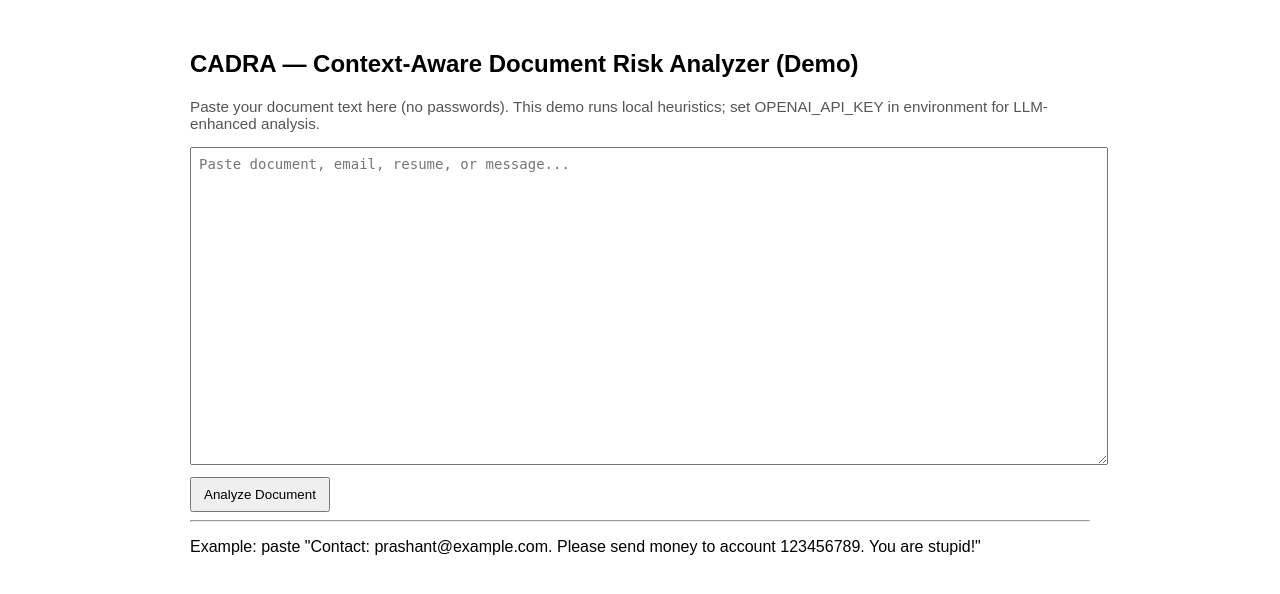
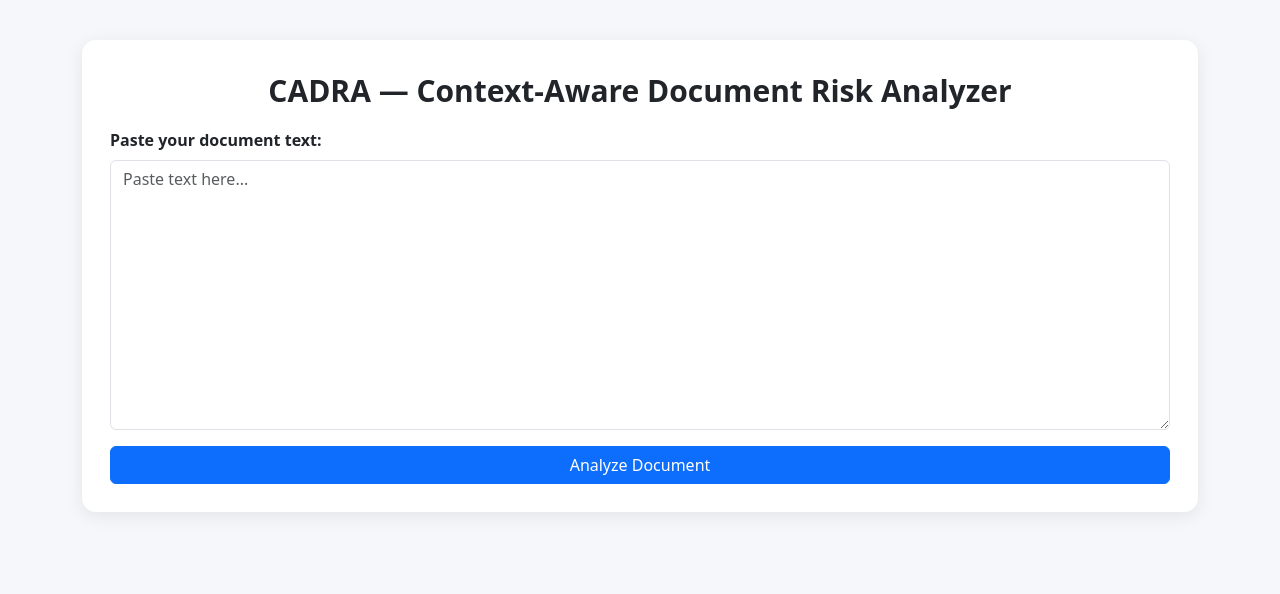
Before and after one commit to gentleboyprashant/CADRA_PROJECT, a Flask app: page / in a window 1280 px wide. Shown: the top 594 px of the page. Run offline with Flask 2, Linux system fonts and the light colour scheme.

Commit message:
UI: bootstrap-based redesigned index (Phase 1 improvements)

```diff
--- a/templates/index.html
+++ b/templates/index.html
@@ -1,24 +1,94 @@
-<!doctype html>
-<html>
+<!DOCTYPE html>
+<html lang="en">
 <head>
-  <meta charset="utf-8">
-  <title>CADRA - Document Risk Analyzer (Demo)</title>
-  <style>
-    body{font-family:Arial,Helvetica,sans-serif;max-width:900px;margin:20px auto;padding:10px}
-    textarea{width:100%;height:300px;padding:8px;font-size:14px}
-    button{padding:8px 12px;margin-top:8px}
-    .note{color:#555;font-size:0.95em}
-  </style>
+    <meta charset="UTF-8">
+    <meta name="viewport" content="width=device-width, initial-scale=1.0">
+    <title>CADRA — Document Analyzer</title>
+
+    <!-- Bootstrap -->
+    <link href="https://cdn.jsdelivr.net/npm/bootstrap@5.3.2/dist/css/bootstrap.min.css" rel="stylesheet" />
+
+    <style>
+        body {
+            background: #f5f7fa;
+        }
+        .container-box {
+            background: #fff;
+            padding: 28px;
+            margin-top: 40px;
+            border-radius: 14px;
+            box-shadow: 0 4px 18px rgba(0,0,0,0.08);
+        }
+        .title {
+            font-size: 30px;
+            font-weight: 650;
+            margin-bottom: 15px;
+            text-align: center;
+        }
+        textarea {
+            height: 270px;
+        }
+        .result-box {
+            margin-top: 25px;
+            padding: 20px;
+            border-radius: 10px;
+            border: 2px dashed #b5cdfa;
+            background: #eef4ff;
+        }
+        .badge-pill {
+            padding: 8px 12px;
+            border-radius: 25px;
+        }
+    </style>
 </head>
+
 <body>
-  <h2>CADRA — Context-Aware Document Risk Analyzer (Demo)</h2>
-  <p class="note">Paste your document text here (no passwords). This demo runs local heuristics; set OPENAI_API_KEY in environment for LLM-enhanced analysis.</p>
-  <form method="post" action="/analyze">
-    <textarea name="doc_text" placeholder="Paste document, email, resume, or message..."></textarea>
-    <br>
-    <button type="submit">Analyze Document</button>
-  </form>
-  <hr>
-  <p>Example: paste "Contact: prashant@example.com. Please send money to account 123456789. You are stupid!"</p>
+<div class="container">
+    <div class="container-box">
+        <div class="title">CADRA — Context-Aware Document Risk Analyzer</div>
+
+        <form method="POST">
+            <label class="form-label fw-bold">Paste your document text:</label>
+            <textarea class="form-control" name="document_text" placeholder="Paste text here..." required></textarea>
+
+            <button class="btn btn-primary w-100 mt-3">Analyze Document</button>
+        </form>
+
+        {% if report %}
+
+        <div class="result-box mt-4">
+            <h4 class="fw-bold mb-3">Analysis Result</h4>
+
+            <p><strong>Risk Score:</strong>
+                <span class="badge bg-danger badge-pill">{{ report.score }}</span>
+            </p>
+
+            <hr>
+
+            <h5 class="fw-bold">Detected Issues:</h5>
+            <ul>
+                {% for item in report.issues %}
+                    <li>{{ item }}</li>
+                {% endfor %}
+            </ul>
+
+            {% if report.llm_summary %}
+                <hr>
+                <h5><strong>LLM Summary:</strong></h5>
+                <p>{{ report.llm_summary }}</p>
+
+                <h5><strong>LLM Suggestions:</strong></h5>
+                <ul>
+                {% for s in report.llm_suggestions %}
+                    <li>{{ s }}</li>
+                {% endfor %}
+                </ul>
+            {% endif %}
+        </div>
+
+        {% endif %}
+    </div>
+</div>
+
 </body>
 </html>
```
